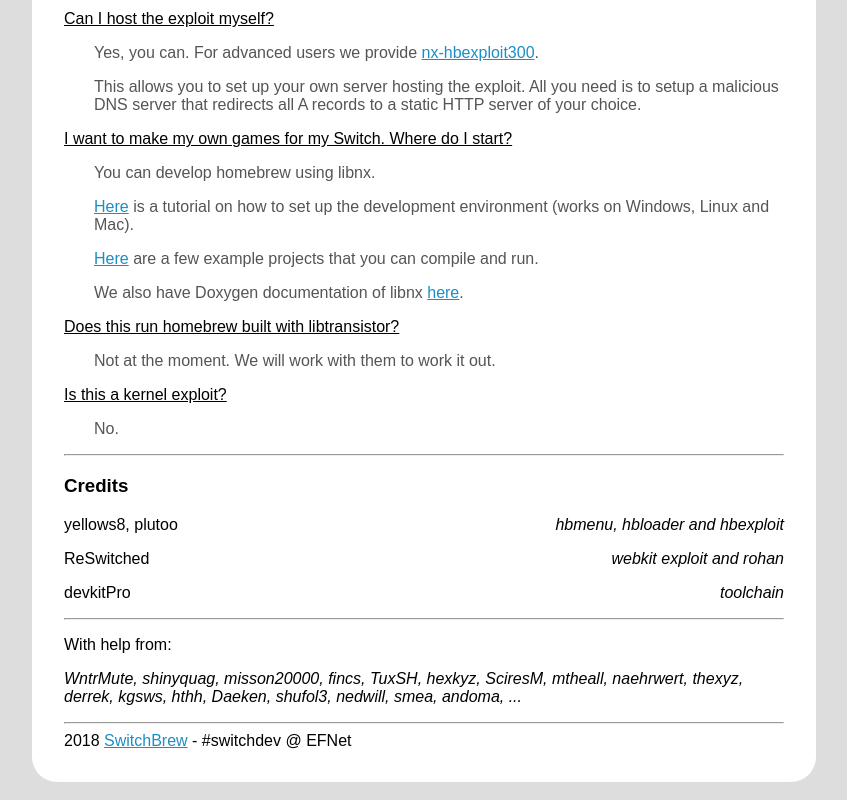
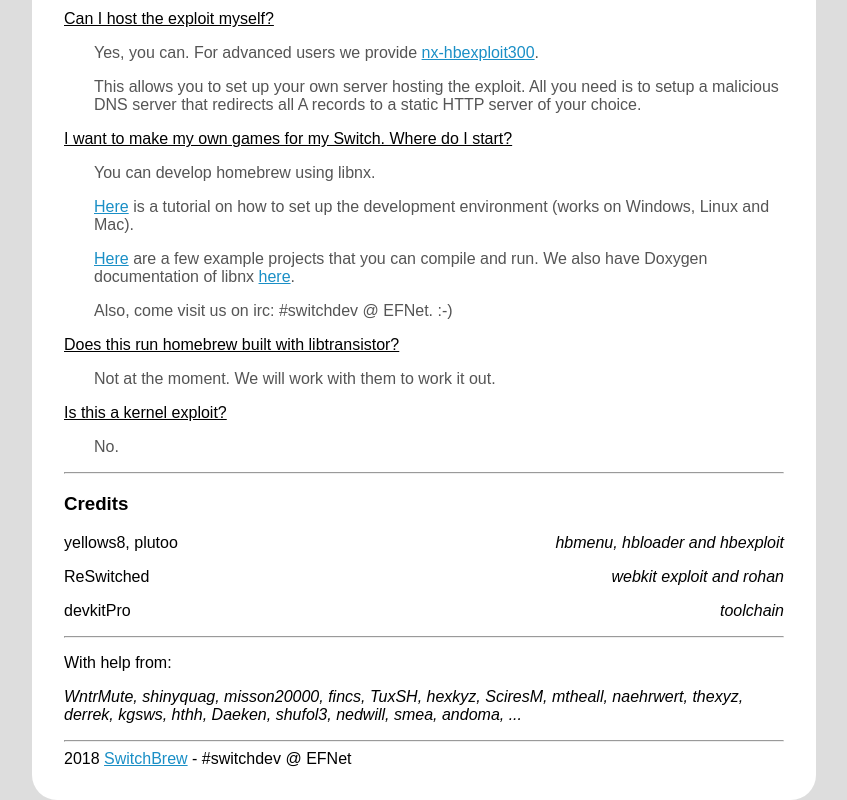
Before and after one commit to switchbrew/nx-hbl, a plain HTML site: page index.html in a window 1280 px wide. Shown: the part 951-1751 px from the top of the page, without its empty margins (216-1063 px from the left). Drawn offline with Linux system fonts and the light colour scheme.

Commit message:
Rephrase

```diff
--- a/index.html
+++ b/index.html
@@ -94,8 +94,8 @@ a {
       <p><u>I want to make my own games for my Switch. Where do I start?</u></p>
       <p class="ans">You can develop homebrew using libnx.</p>
       <p class="ans"><a href="http://switchbrew.org/index.php?title=Setting_up_Development_Environment">Here</a> is a tutorial on how to set up the development environment (works on Windows, Linux and Mac).</p>
-      <p class="ans"><a href="https://github.com/switchbrew/switch-examples">Here</a> are a few example projects that you can compile and run.</p>
-      <p class="ans">We also have Doxygen documentation of libnx <a href="https://switchbrew.github.io/libnx/files.html">here</a>.</p>
+      <p class="ans"><a href="https://github.com/switchbrew/switch-examples">Here</a> are a few example projects that you can compile and run. We also have Doxygen documentation of libnx <a href="https://switchbrew.github.io/libnx/files.html">here</a>.</p>
+      <p class="ans">Also, come visit us on irc: #switchdev @ EFNet. :-)</p>
       <p><u>Does this run homebrew built with libtransistor?</u></p>
       <p class="ans">Not at the moment. We will work with them to work it out.</p>
       <p><u>Is this a kernel exploit?</u></p>
```
